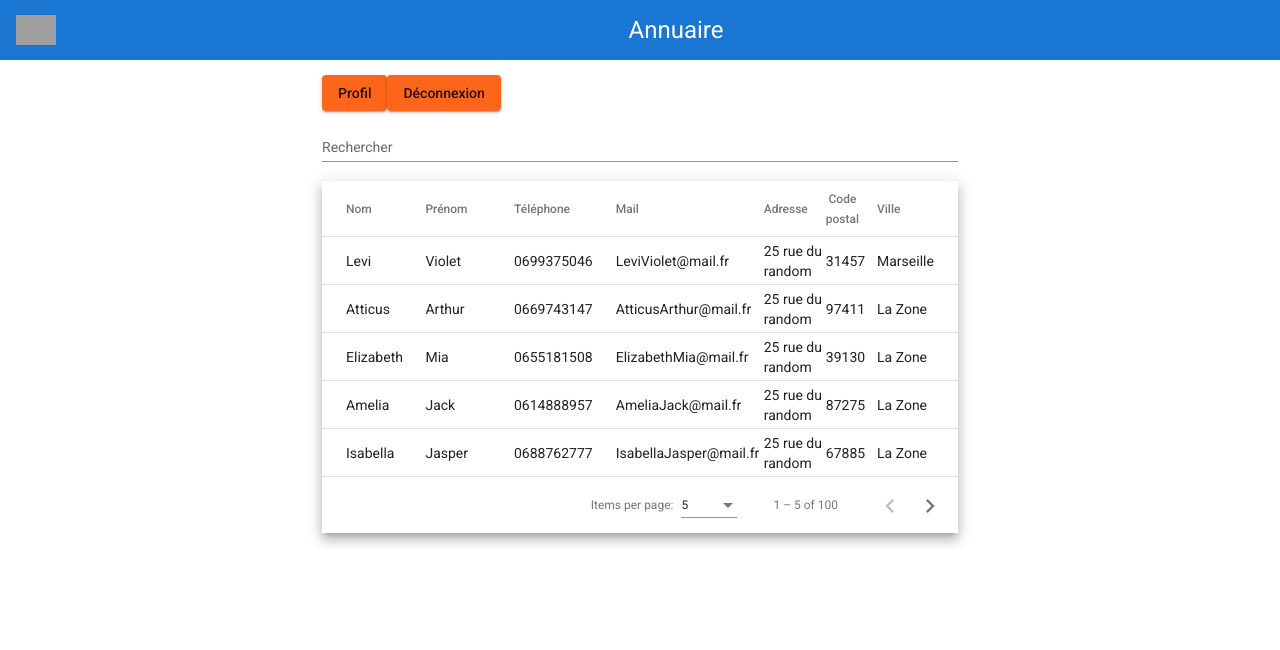
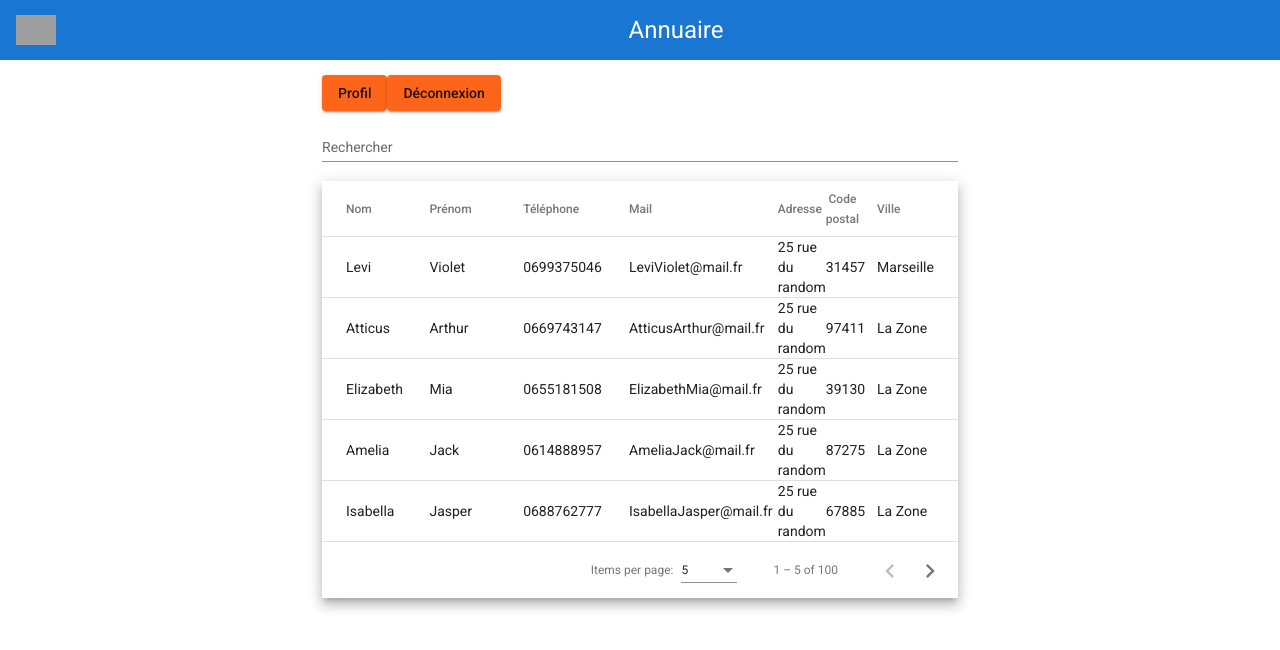
Before and after one commit to Nicolas-masselot/AnnuaireFrontend, an Angular app in the folder annuaireFrontend/: page /liste_utilisateur in a window 1280 px wide. Shown: the top 650 px of the page. Built offline with nearby package versions, Linux system fonts and the light colour scheme; grey boxes are pictures that could not be loaded.

Commit message:
retouche table user

```diff
--- a/annuaireFrontend/src/app/liste-utilisateurs/liste-utilisateurs.component.html
+++ b/annuaireFrontend/src/app/liste-utilisateurs/liste-utilisateurs.component.html
@@ -26,12 +26,12 @@
     </ng-container>
 
     <ng-container matColumnDef="mail">
-      <th mat-header-cell *matHeaderCellDef mat-sort-header> Mail </th>
+      <th mat-header-cell *matHeaderCellDef> Mail </th>
       <td mat-cell *matCellDef="let row"> {{row.mail}} </td>
     </ng-container>
 
     <ng-container matColumnDef="adresse">
-      <th mat-header-cell *matHeaderCellDef mat-sort-header> Adresse </th>
+      <th mat-header-cell *matHeaderCellDef> Adresse </th>
       <td mat-cell *matCellDef="let row"> {{row.adresse}} </td>
     </ng-container>
 
@@ -50,7 +50,7 @@
 
     <!-- Row shown when there is no matching data. -->
     <tr class="mat-row" *matNoDataRow>
-      <td class="mat-cell" colspan="4">No data matching the filter "{{input.value}}"</td>
+      <td class="mat-cell" colspan="7">No data matching the filter "{{input.value}}"</td>
     </tr>
   </table>
 
```
